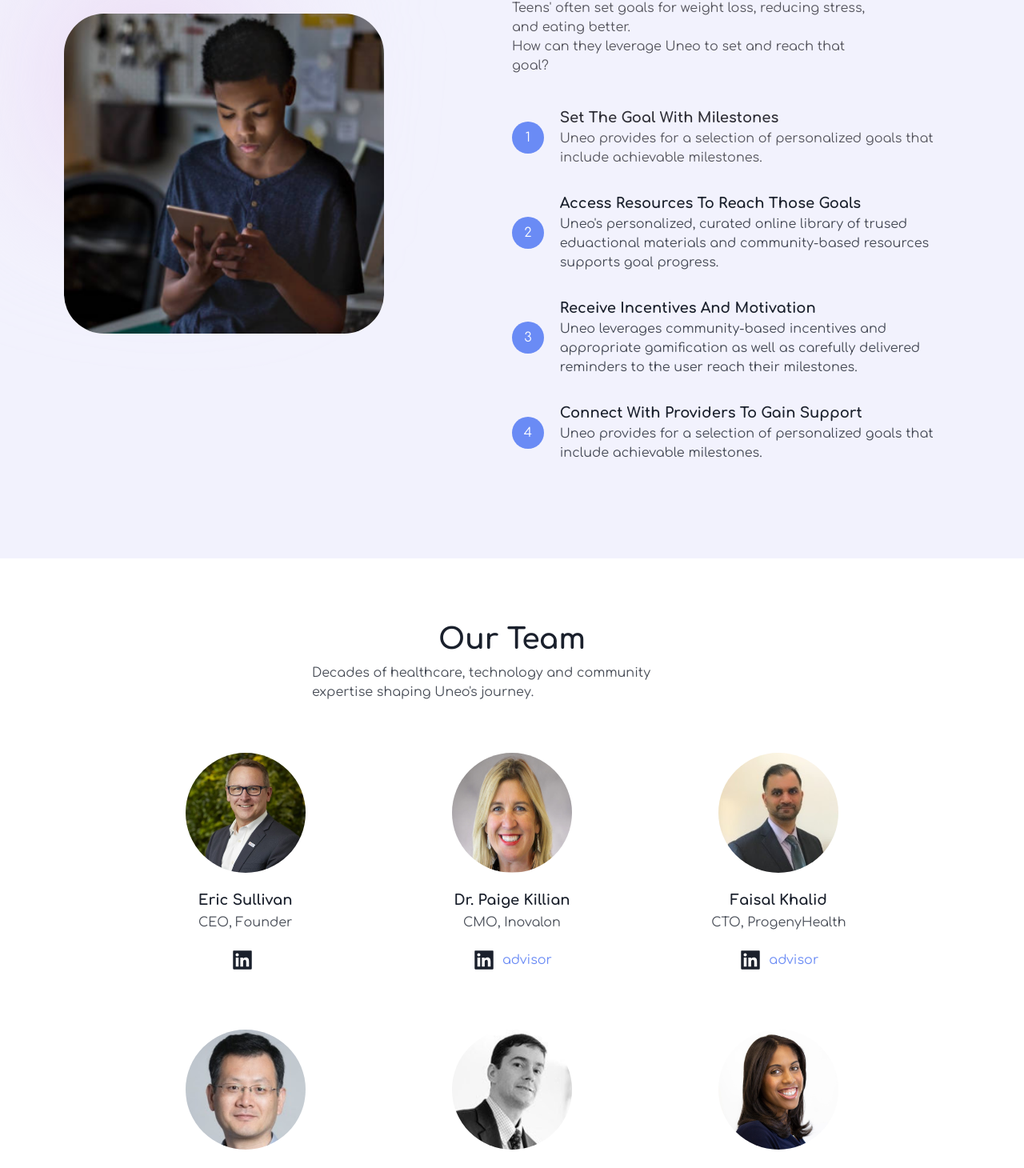
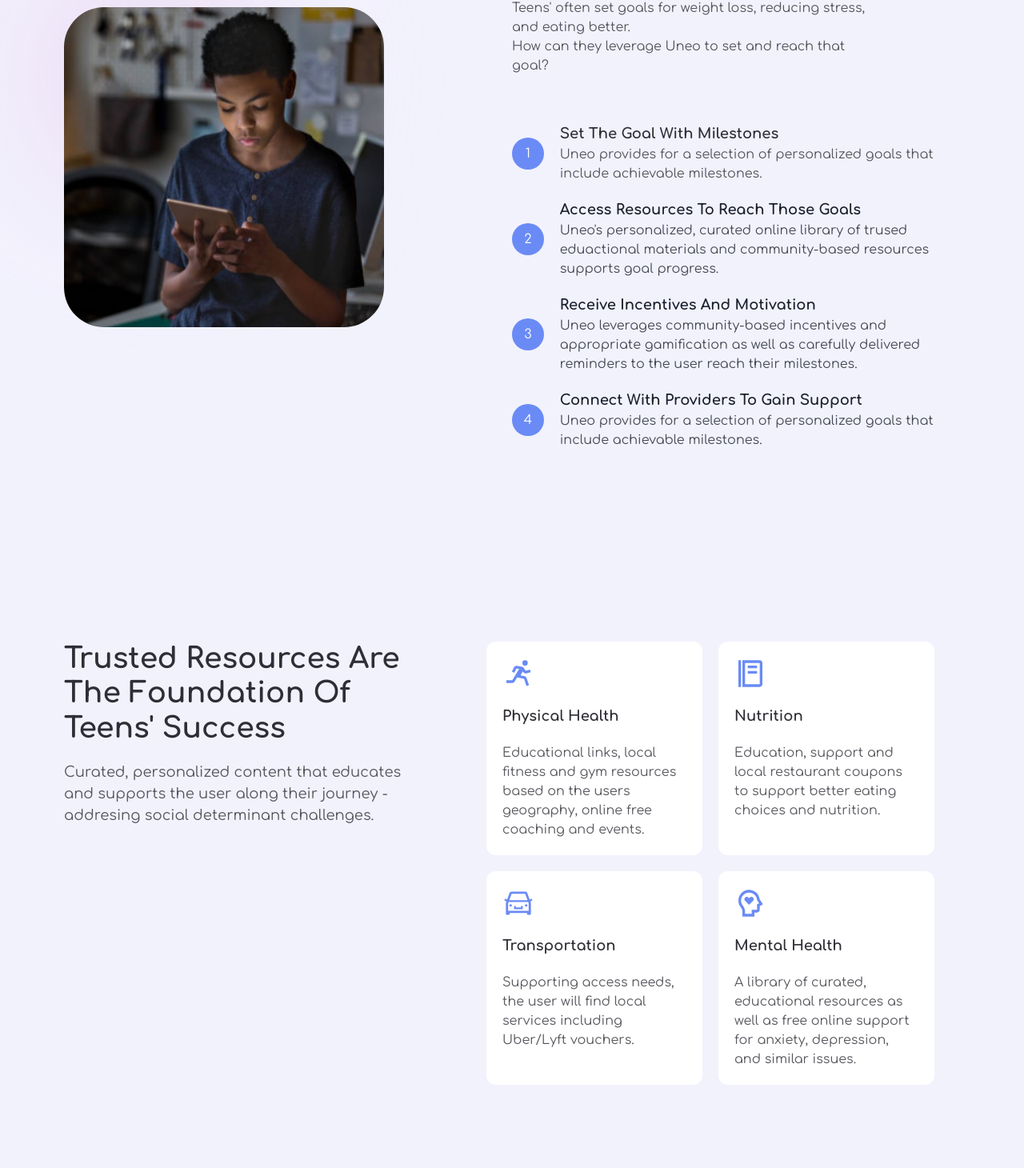
Before and after one commit to aldensully/uneowebsite, a React (Create React App) app: page / in a window 1280 px wide. Shown: the part 2933-4393 px from the top of the page at 80% size. Built offline with nearby package versions, Linux system fonts and the light colour scheme.

Commit message:
added resources

```diff
--- a/src/pages/Landing.jsx
+++ b/src/pages/Landing.jsx
@@ -2,15 +2,12 @@
 import Navbar2 from '../components/Navbar2';
 import Hero from '../components/Hero';
 import Features2 from '../components/appFeaturesPage/Features2';
-import { Box,Container, Flex, Heading, Text, useColorModeValue } from '@chakra-ui/react';
-import AppFeatures from '../components/appFeaturesPage/AppFeatures';
-import PrivacyFooter from '../components/PrivacyFooter';
 import PlatformInfo from '../components/platformPages/PlatformInfo';
 import Mission from '../components/aboutPages/Mission';
 import UserJourney from './UserJourney';
 import Statistics from './Statistics';
 import Services from './Services';
-import PlatformResources from '../components/platformPages/PlatformResources';
+import Resources from './Resources';
 import About from './About';
 import Contact from './Contact';
 export default function Landing(props) {
@@ -22,6 +19,7 @@
       <PlatformInfo/>
       <Features2/>
       <UserJourney/>
+      <Resources/>
       <About/>
       <Mission/>
       <Contact/>
--- /dev/null
+++ b/src/pages/Resources.jsx
@@ -0,0 +1,36 @@
+import {VStack,SimpleGrid, Box,Container,Flex,Heading,Text,Stack } from "@chakra-ui/react";
+import {BiRun} from 'react-icons/bi';
+import {AiOutlineCar} from 'react-icons/ai';
+import {BiFoodMenu} from 'react-icons/bi';
+import {RiMentalHealthLine} from 'react-icons/ri';
+export default function Resources(){
+
+  function Card(props){
+    return(
+    <VStack spacing={5} color="primaryBlack" bg="white" rounded="12" p="5" alignItems="flex-start" textAlign="flex-start" w="300">
+      {props.icon}
+      <Text color="primaryBlack" fontSize="18" fontWeight="bold"> {props.title}</Text>
+      <Text color="primaryBlack" opacity="80%" fontSize="16"> {props.body}</Text>
+    </VStack>
+    )
+  }
+
+  return(
+    <Box py={{base:10,md:20}} w="100%" bg="backgroundBlue">
+      <Container p={10} maxW="1200px" centerContent>
+        <Stack spacing={20} direction={{base:"column",sm:"column",md:"column",lg:"row"}}>
+          <Flex color="primaryBlack" w={{base:"100%",sm:"100%",md:"50%",lg:"40%"}} direction="column">
+            <Heading fontSize={{base:24,md:36}}>Trusted Resources Are The Foundation Of Teens' Success</Heading>
+            <Text mt={5} opacity="80%" fontSize={{base:16,md:18}}>Curated, personalized content that educates and supports the user along their journey - addresing social determinant challenges.</Text>
+          </Flex>
+          <SimpleGrid w={{base:"100%",sm:"100",md:"100%",lg:"50%"}} spacing={5} columns={{base:1,sm:1,md:2}}>
+            <Card icon={<BiRun size="40" color="#6A8BF5"/>} title="Physical Health" body="Educational links, local fitness and gym resources based on the users geography, online free coaching and events."/>
+            <Card icon={<BiFoodMenu size="40" color="#6A8BF5"/>} title="Nutrition" body="Education, support and local restaurant coupons to support better eating choices and nutrition."/>
+            <Card icon={<AiOutlineCar size="40" color="#6A8BF5"/>} title="Transportation" body="Supporting access needs, the user will find local services including Uber/Lyft vouchers."/>
+            <Card icon={<RiMentalHealthLine size="40" color="#6A8BF5"/>} title="Mental Health" body="A library of curated, educational resources as well as free online support for anxiety, depression, and similar issues."/>
+          </SimpleGrid>
+        </Stack>
+      </Container>
+    </Box>
+  )
+}
--- a/src/pages/UserJourney.jsx
+++ b/src/pages/UserJourney.jsx
@@ -28,29 +28,29 @@
             <br/>
             How can they leverage Uneo to set and reach that goal?
           </Text>
-          <VStack spacing="8" mt="10">
-            <Flex>
+          <Flex flexDir="column" spacing="8" mt="10">
+            <Flex mt={5}>
               <Flex alignSelf="center" alignItems="center" justifyContent="center" rounded="full" w="10" h="10" color="white" bg="primaryBlue">1</Flex>
               <Flex color="primaryBlack" ml="5" w="90%" flexDir="column">
                 <Text fontSize={{base:"16",md:"18"}} fontWeight="bold">Set The Goal With Milestones</Text>
                 <Text fontSize="16" opacity="80%">Uneo provides for a selection of personalized goals that include achievable milestones.</Text>
               </Flex>
             </Flex>
-            <Flex>
+            <Flex mt={5}>
               <Flex alignSelf="center" align="center" justify="center" rounded="full" w="10" h="10" bg="primaryBlue" color="white">2</Flex>
               <Flex ml="5" w="90%" flexDir="column">
                 <Text fontSize={{base:16,md:18}} fontWeight="bold">Access Resources To Reach Those Goals</Text>
                 <Text fontSize="16" opacity="80%">Uneo's personalized, curated online library of trused eduactional materials and community-based resources supports goal progress.</Text>
               </Flex>
             </Flex>
-            <Flex>
+            <Flex mt={5} >
               <Flex align="center" justify="center" alignSelf="center" rounded="full" w="10" h="10" color="white" bg="primaryBlue">3</Flex>
               <Flex ml="5" w="90%" flexDir="column">
                 <Text fontSize={{base:16,md:18}} fontWeight="bold">Receive Incentives And Motivation</Text>
                 <Text fontSize="16" opacity="80%">Uneo leverages community-based incentives and appropriate gamification as well as carefully delivered reminders to the user reach their milestones.</Text>
               </Flex>
             </Flex>
-            <Flex >
+            <Flex mt={5} >
               <Flex align="center" justify="center" alignSelf="center" rounded="full" w="10" h="10" color="white" bg="primaryBlue">4</Flex>
               <Flex ml="5" w="90%" flexDir="column">
                 <Text fontSize={{base:16,md:18}} fontWeight="bold">Connect With Providers To Gain Support</Text>
@@ -58,7 +58,7 @@
               </Flex>
             </Flex>
 
-          </VStack>
+          </Flex>
         </Flex>
       </Stack>
     </Container>
```
